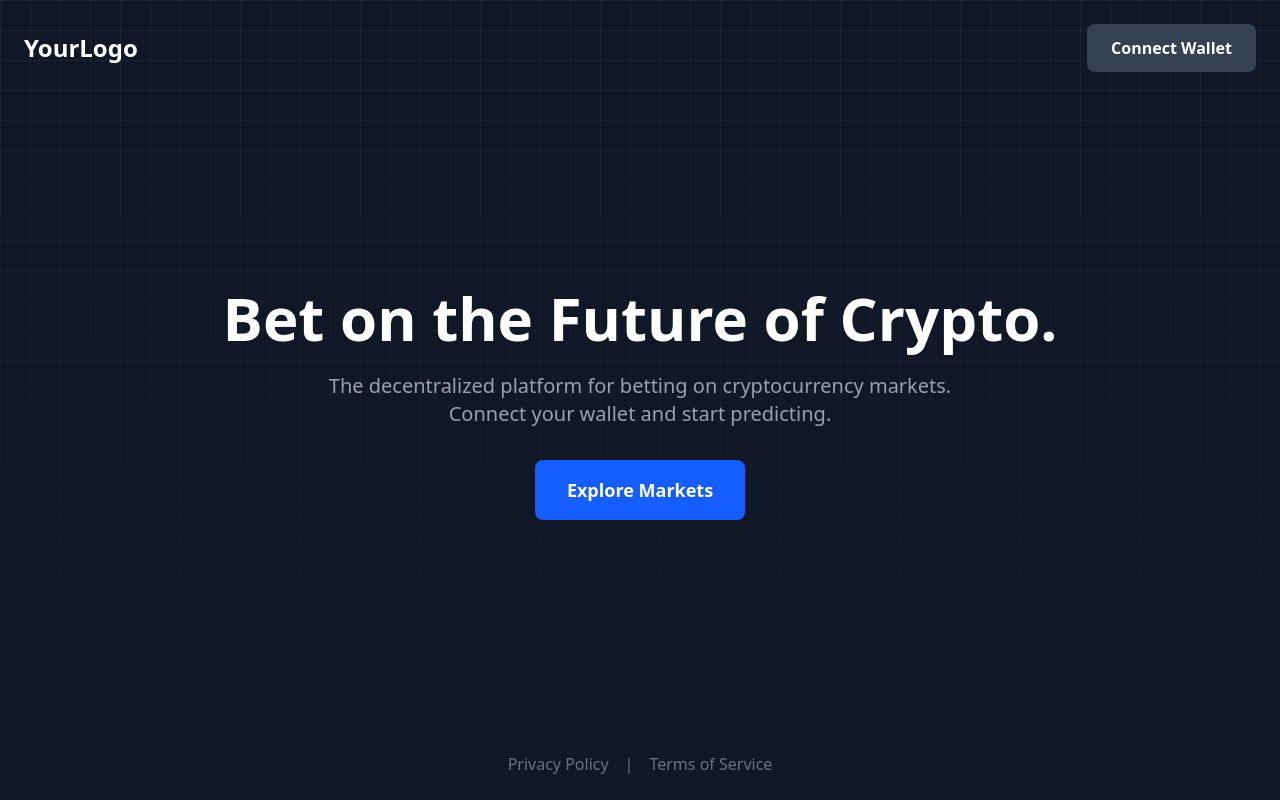
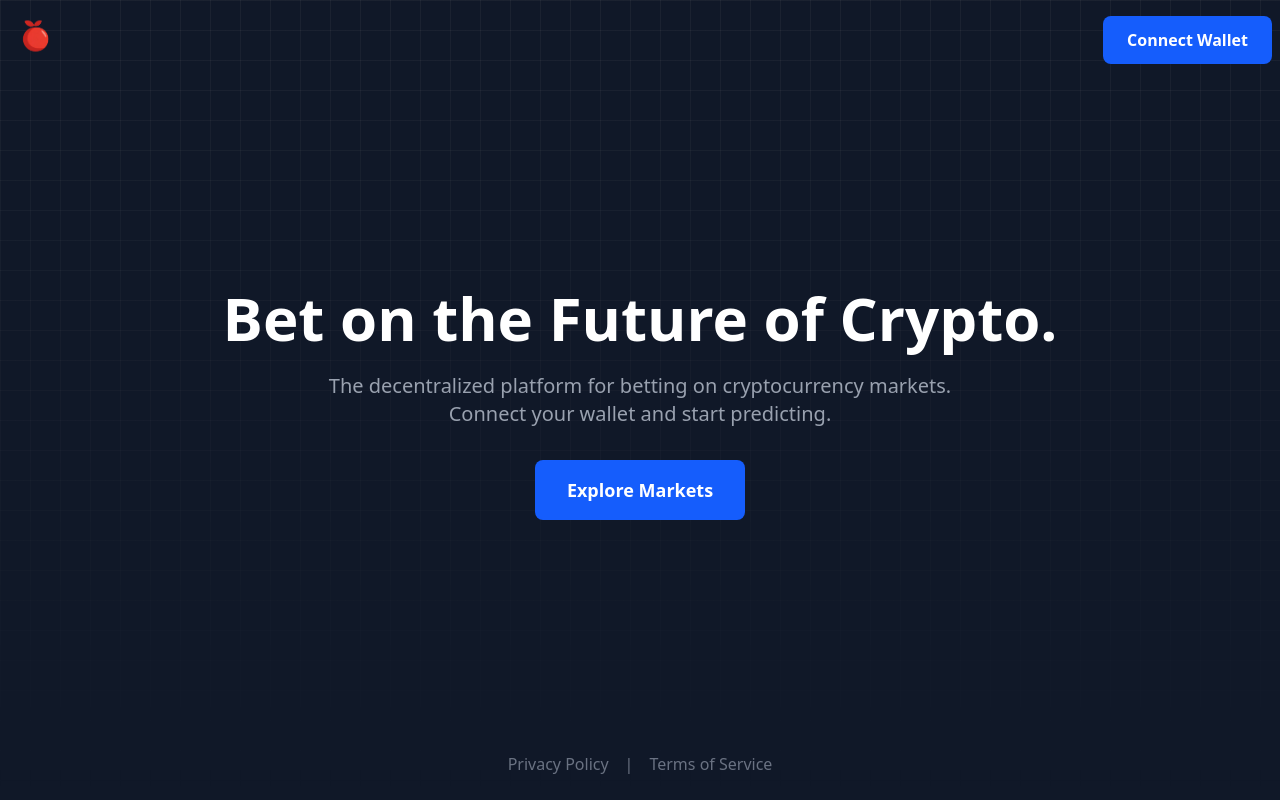
Before and after one commit to walker2u/start-up, a Next.js app: page / in a window 1280 px wide. Built offline with nearby package versions, Linux system fonts and the light colour scheme.

Commit message:
added logo

```diff
--- a/src/app/components/Header.tsx
+++ b/src/app/components/Header.tsx
@@ -2,6 +2,8 @@
 
 import React from "react";
 import { Button } from "./ui/button";
+import Image from "next/image";
+import Link from "next/link";
 
 // A placeholder function for connecting a wallet.
 // You would replace this with your actual wallet connection logic
@@ -13,11 +15,18 @@ const handleConnectWallet = () => {
 
 export const Header = () => {
   return (
-    <header className="absolute top-0 left-0 right-0 p-4 sm:p-6">
+    <header className="absolute top-0 left-0 right-0 p-4 sm:p-2">
       <div className="container mx-auto flex justify-between items-center">
-        {/* Replace with your logo */}
-        <div className="text-2xl font-bold text-white">YourLogo</div>
-        <Button onClick={handleConnectWallet} color="secondary">
+        <Link href="/">
+          <Image
+            src="/RedBerryLogo.png"
+            alt="Your Company Logo"
+            width={120}
+            height={40}
+            className="h-14 w-auto"
+          />
+        </Link>
+        <Button onClick={handleConnectWallet} color="primary" className="mt-2">
           Connect Wallet
         </Button>
       </div>
```
Also changed, not shown: public/RedBerryLogo.png (added).
